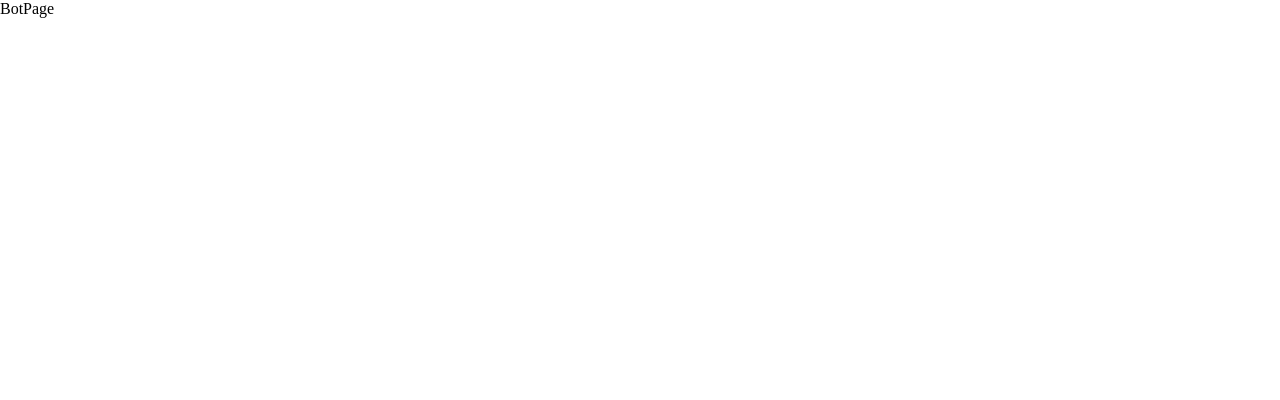
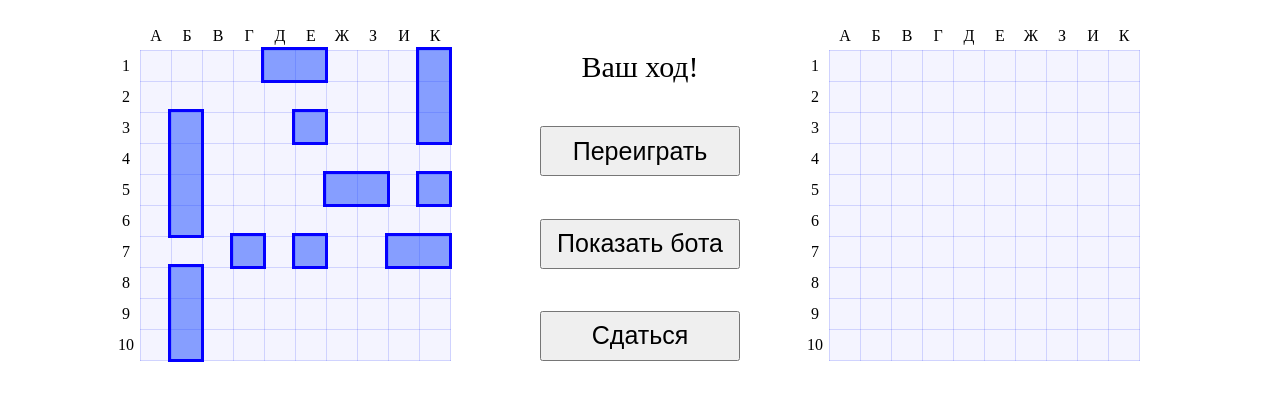
Before and after one commit to Serrjik/seabattle-react, a React (Create React App) app: page /bot in a window 1280 px wide. Shown: the top 400 px of the page. Built offline with nearby package versions, Linux system fonts and the light colour scheme.

Commit message:
День 4

```diff
--- a/src/additional.js
+++ b/src/additional.js
@@ -89,3 +89,119 @@ export const randomize = () => {
 
 	return getDefaultShips()
 }
+
+/*
+	Функция добавляет выстрел на поле.
+	Принимает все корабли, выстрелы что уже есть, и координаты нового выстрела.
+*/
+export const shoot = (ships, shots, x, y) => {
+	if (shots.find(shot => shot.x === x && shot.y === y)) {
+		return false
+	}
+
+	const shot = {
+		id: 1 + Math.max(0, ...shots.map(shot => shot.id)),
+		x,
+		y,
+		status: 'missed',
+	}
+
+	shots.push(shot)
+
+	// Корабль, в который попали.
+	let hittedShip = null
+
+	mainLoop: for (const ship of ships) {
+		const dx = ship.direction === 'row'
+		const dy = ship.direction === 'column'
+
+		for (let i = 0; i < ship.length; i++) {
+			const x = ship.x + dx * i
+			const y = ship.y + dy * i
+
+			if (shot.x === x && shot.y === y) {
+				shot.status = 'hitted'
+				hittedShip = ship
+				break mainLoop
+			}
+		}
+	}
+
+	if (shot.status === 'hitted') {
+		const hittedShots = []
+
+		const dx = hittedShip.direction === 'row'
+		const dy = hittedShip.direction === 'column'
+
+		for (let i = 0; i < hittedShip.length; i++) {
+			const x = hittedShip.x + dx * i
+			const y = hittedShip.y + dy * i
+			const shot = shots.find(shot => shot.x === x && shot.y === y)
+
+			if (shot) {
+				hittedShots.push(shot)
+			}
+		}
+
+		if (hittedShots.length === hittedShip.length) {
+			hittedShip.killed = true
+		}
+	}
+
+	return shot
+}
+
+// Функция возвращает ячейку, в которую в принципе имеет смысл стрялять.
+export const getFreeCell = (ships, shots) => {
+	/*
+		Вспомогательная матрица.
+		Если в ячейку нельзя ставить корабль, записываем в неё 1.
+	*/
+	const matrix = Array(10)
+		.fill()
+		.map(() => Array(10).fill(0))
+
+	for (const { x, y } of shots) {
+		matrix[y][x] = 1
+	}
+
+	for (const ship of ships) {
+		if (!ship.killed) {
+			continue
+		}
+
+		const { direction, length } = ship
+
+		const dx = direction === 'row'
+		const dy = direction === 'column'
+
+		if (direction === 'row') {
+			for (let y = ship.y - 1; y <= ship.y + 1; y++) {
+				for (let x = ship.x - 1; x <= ship.x + length; x++) {
+					if (isValidCoordinates(x, y)) {
+						matrix[y][x] = 1
+					}
+				}
+			}
+		} else {
+			for (let y = ship.y - 1; y <= ship.y + length; y++) {
+				for (let x = ship.x - 1; x <= ship.x + 1; x++) {
+					if (isValidCoordinates(x, y)) {
+						matrix[y][x] = 1
+					}
+				}
+			}
+		}
+	}
+
+	const freeCells = []
+	for (let y = 0; y < 10; y++) {
+		for (let x = 0; x < 10; x++) {
+			if (matrix[y][x] === 0) {
+				freeCells.push({ x, y })
+			}
+		}
+	}
+
+	return freeCells[Math.floor(Math.random() * freeCells.length)]
+}
--- a/src/components/BattleFieldTable.jsx
+++ b/src/components/BattleFieldTable.jsx
@@ -1,12 +1,12 @@
 import { useSeaBattle } from '../hooks'
 import styles from './styles.module.css'
 import PropTypes from 'prop-types'
-import { useMemo } from 'react'
-import { forwardRef } from 'react'
+import { useMemo, forwardRef } from 'react'
+import classNames from 'classnames'
 
 // Здесь хранится разлиновка (матрица) игрового поля.
 const BattleFieldTable = forwardRef((props, ref) => {
-	const { columns, rows, signed, axisX, axisY } = props
+	const { columns, rows, signed, axisX, axisY, hovered, onClick } = props
 	const { cellSize } = useSeaBattle()
 
 	const matrix = useMemo(() => {
@@ -62,10 +62,17 @@ const BattleFieldTable = forwardRef((props, ref) => {
 							return (
 								<td
 									key={x}
-									className={styles['battlefield-item']}
+									className={classNames({
+										[styles['battlefield-item']]: true,
+										[styles['battlefield-item__hovered']]:
+											hovered,
+									})}
 									style={{
 										width: `${cellSize}px`,
 										height: `${cellSize}px`,
+									}}
+									onClick={() => {
+										onClick(x, y)
 									}}
 								>
 									{markerX}
@@ -88,6 +95,9 @@ BattleFieldTable.propTypes = {
 	signed: PropTypes.bool,
 	axisX: PropTypes.func,
 	axisY: PropTypes.func,
+	// Мышь над полем или нет?
+	hovered: PropTypes.bool.isRequired,
+	onClick: PropTypes.func.isRequired,
 }
 
 BattleFieldTable.defaultProps = {
@@ -96,4 +106,6 @@ BattleFieldTable.defaultProps = {
 	signed: true,
 	axisX: n => n + 1,
 	axisY: n => 'АБВГДЕЖЗИКЛМНОПРСТУФХЦЧШЩЫЭЮЯ'[n], // не более 29
+	hovered: false,
+	onClick: () => {},
 }
--- a/src/pages/BotPage.jsx
+++ b/src/pages/BotPage.jsx
@@ -1,5 +1,114 @@
+import styles from './styles.module.css'
+import { BattleField, BattleFieldTable, Ship, Shot } from '../components'
+import { useSelector, useDispatch } from 'react-redux'
+import { useEffect, useMemo, useState } from 'react'
+import { reset, shoot } from '../store/bot'
+import { Link } from 'react-router-dom'
+
 const BotPage = () => {
-	return <p>BotPage</p>
+	const dispatch = useDispatch()
+
+	const state = useSelector(state => state.bot)
+	// Стартовое состояние кораблей пользователя.
+	const defaultShips = useSelector(state => state.main.ships)
+
+	const [showBot, setShowBot] = useState(false)
+
+	useEffect(() => {
+		dispatch(reset(defaultShips))
+	}, [defaultShips, dispatch])
+
+	const status = useMemo(() => {
+		if (state.playing) {
+			return (
+				<span style={{ textAlign: 'center', fontSize: '30px' }}>
+					Ваш ход!
+				</span>
+			)
+		}
+
+		if (state.playerWin) {
+			return (
+				<span style={{ textAlign: 'center', fontSize: '30px' }}>
+					Поздравляю с победой!
+				</span>
+			)
+		}
+
+		return (
+			<span style={{ textAlign: 'center', fontSize: '30px' }}>
+				Увы, вы проиграли.
+			</span>
+		)
+	}, [state.playerWin, state.playing])
+
+	return (
+		<div className={styles.container}>
+			<div className={styles['main-content']}>
+				<BattleField>
+					<BattleFieldTable
+						// columns={12}
+						// rows={5}
+						// signed={false}
+						axisX={n => n + 1}
+						// axisY ={n => 'ABCDEFGHIJKLMNOPQRSTUVWXYZ'[n]}
+					/>
+
+					{state.playerShips.map(ship => (
+						<Ship key={ship.id} {...ship} />
+					))}
+
+					{state.playerShots.map(shot => (
+						<Shot key={shot.id} {...shot} />
+					))}
+				</BattleField>
+
+				<div className={styles['main-actions']}>
+					{status}
+					<button
+						className={styles.action}
+						onClick={() => dispatch(reset(defaultShips))}
+					>
+						Переиграть
+					</button>
+					<button
+						className={styles.action}
+						onClick={() => setShowBot(x => !x)}
+					>
+						Показать бота
+					</button>
+					<Link to='/'>
+						<button
+							className={styles.action}
+							onClick={() => dispatch(reset(defaultShips))}
+						>
+							Сдаться
+						</button>
+					</Link>
+				</div>
+
+				<BattleField>
+					<BattleFieldTable
+						hovered
+						onClick={(x, y) => dispatch(shoot({ x, y }))}
+					/>
+					{/*
+						Видим убитые корабли либо все, если включен режим
+						отображения кораблей
+					*/}
+					{state.botShips
+						.filter(ship => ship.killed || showBot)
+						.map(ship => (
+							<Ship key={ship.id} {...ship} />
+						))}
+
+					{state.botShots.map(shot => (
+						<Shot key={shot.id} {...shot} />
+					))}
+				</BattleField>
+			</div>
+		</div>
+	)
 }
 
 export default BotPage
--- /dev/null
+++ b/src/store/bot.js
@@ -0,0 +1,107 @@
+/*     Состояние игры с ботом.     */
+
+import { createSlice } from '@reduxjs/toolkit'
+import { getFreeCell, randomize, shoot as doShoot } from '../additional'
+
+const initialState = {
+	playerShips: [],
+	playerShots: [],
+
+	botShips: randomize().map(ship => ({ ...ship, placed: true })),
+	botShots: [],
+
+	playing: true,
+	playerWin: true,
+}
+
+export const botSlice = createSlice({
+	name: 'bot',
+
+	initialState,
+
+	reducers: {
+		/*
+			Функция принимает текущее состояние пользователя
+			и обновляет все другие состояния.
+		*/
+		reset(state, action) {
+			Object.assign(state, {
+				...initialState,
+
+				botShips: randomize().map(ship => ({ ...ship, placed: true })),
+
+				playerShips: action.payload,
+			})
+		},
+
+		// Функция добавляет выстрел на поле.
+		shoot(state, action) {
+			if (!state.playing) {
+				return
+			}
+
+			const shot = doShoot(
+				state.botShips,
+				state.botShots,
+				action.payload.x,
+				action.payload.y
+			)
+
+			if (!shot) {
+				return
+			}
+
+			// Если игрок попал в корабль:
+			if (shot.status === 'hitted') {
+				const playerWin = state.botShips.every(ship => ship.killed)
+
+				if (playerWin) {
+					state.playing = false
+					state.playerWin = true
+				}
+
+				return
+			}
+
+			// Ход ли бота сейчас?
+			let botTurn = true
+			while (botTurn) {
+				botTurn = false
+
+				// Если игрок не попал в корабль, ход переходит к боту.
+				const freeCell = getFreeCell(
+					state.playerShips,
+					state.playerShots
+				)
+
+				const shot = doShoot(
+					state.playerShips,
+					state.playerShots,
+					freeCell.x,
+					freeCell.y
+				)
+
+				if (!shot) {
+					throw Error('Бот не может сюда стрелять.')
+				}
+
+				// Если бот попал в корабль:
+				if (shot.status === 'hitted') {
+					botTurn = true
+
+					const botWin = state.playerShips.every(ship => ship.killed)
+
+					if (botWin) {
+						state.playing = false
+						state.playerWin = false
+						return
+					}
+				}
+			}
+		},
+	},
+})
+
+export const { reset, shoot } = botSlice.actions
+
+export default botSlice.reducer
--- a/src/store/index.js
+++ b/src/store/index.js
@@ -2,11 +2,13 @@
 
 import { configureStore } from '@reduxjs/toolkit'
 
+import botReducer from './bot'
 import editorReducer from './editor'
 import mainReducer from './main'
 
 export const store = configureStore({
 	reducer: {
+		bot: botReducer,
 		editor: editorReducer,
 		main: mainReducer,
 	},
```
